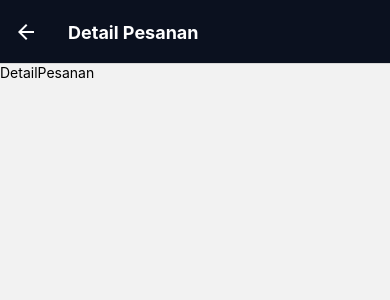
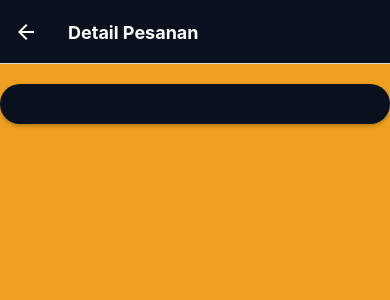
Before and after one commit to ShiroKatsuya/AnterIn_Mobile, a React Native app: screen /DetailPesanan in a window 390 px wide. Shown: the top 300 px of the page. Built offline with nearby package versions, Linux system fonts and the light colour scheme.

Commit message:
Update fitur Scan Barang

```diff
--- a/pages/konsumen/Checkout/index.js
+++ b/pages/konsumen/Checkout/index.js
@@ -97,6 +97,7 @@ const styles = StyleSheet.create({
     flexDirection: 'row',
     alignItems: 'center',
     marginBottom: 10,
+    marginRight:15,
   },
   button: {
     backgroundColor: 'white',
@@ -111,7 +112,7 @@ const styles = StyleSheet.create({
     marginRight: 350
   },
   buttonlist: {
-    backgroundColor: 'white',
+    backgroundColor: '#d9d9d9',
     borderRadius: 5,
     alignItems: 'center',
     justifyContent: 'center',
@@ -121,7 +122,7 @@ const styles = StyleSheet.create({
     paddingVertical: 10,
   },
   buttontrash: {
-    backgroundColor: 'white',
+    backgroundColor: '#eda01f',
     borderRadius: 5,
     alignItems: 'center',
     justifyContent: 'center',
--- a/pages/konsumen/DetailPesanan/index.js
+++ b/pages/konsumen/DetailPesanan/index.js
@@ -1,12 +1,29 @@
-import { StyleSheet, Text, View } from 'react-native'
-import React from 'react'
+import React from 'react';
+import { Dimensions, Image, StyleSheet, Text, TouchableOpacity, View } from 'react-native';
 
 export default function DetailPesanan() {
   return (
-    <View>
-      <Text>DetailPesanan</Text>
+    <View style={styles.container}>
+      <View style={styles.alldescriptOrder}></View>
     </View>
   )
 }
 
-const styles = StyleSheet.create({})
+const styles = StyleSheet.create({
+  container:{
+    backgroundColor: '#eda01f',
+    flex: 1
+  },
+  alldescriptOrder:{
+    backgroundColor: '#0b111f',
+    borderRadius: 25,
+    padding: 20,
+    marginTop: 20,
+    shadowColor: '#000',
+    shadowOffset: { width: 0, height: 2 },
+    shadowOpacity: 0.25,
+    shadowRadius: 3.84,
+    elevation: 5,
+    alignContent: 'center',
+  }
+})
--- a/pages/konsumen/Klasifikasi/index.js
+++ b/pages/konsumen/Klasifikasi/index.js
@@ -1,16 +1,17 @@
-import { Button, StyleSheet, Text, TouchableOpacity, View } from 'react-native'
+import { Button, StyleSheet, Text, TouchableOpacity, View, Image } from 'react-native'
 import React from 'react'
 
 export default function KlasifikasiObjek() {
   return (
     <View style={styles.container}>
         <View style={styles.kamera}>
-            <Text style={styles.kameratext}>KAMERA DISINI</Text>
+        <Image source={require('../../img/camera.png')} style={styles.camera}/>
+        <Text style={styles.txt}>Camera</Text>
         </View>
 
         <View style={styles.fotocontainer}>
             <View style={styles.foto}>
-
+                <Image source={require('../../img/Kursi.png')} style={styles.img}/>
             </View>
         </View>
             <View style={styles.resultcontainer}>
@@ -90,6 +91,7 @@ const styles = StyleSheet.create({
         shadowOpacity: 0.25,
         shadowRadius: 3.84,
         elevation: 5,
+        alignContent: 'space-between',
 
     },
     foto:{
@@ -97,8 +99,8 @@ const styles = StyleSheet.create({
         justifyContent:'center',
         // alignContent:'center',
         flexDirection:'row-reverse',
-        padding:90,
-        paddingBottom:400,
+        padding:0.1,
+        paddingBottom:0.1,
         borderRadius:10,
         shadowColor: '#000',
         shadowOffset: { width: 0, height: 2 },
@@ -114,14 +116,29 @@ const styles = StyleSheet.create({
       },
       kamera:{
         justifyContent:'center',
-        // alignContent:'center',
-        flexDirection:'row-reverse',
-        marginTop:40
+        alignContent:'center',
+        flexDirection:'column',
+        alignItems: 'center',
 
       },
       kameratext:{
             fontWeight:'bold',
             fontSize:20,
             color:'black'
+      },
+      img:{
+        width: 670,
+        height: 800,
+        borderRadius:10,
+      },
+      camera:{
+        height:150,
+        width:150,
+        marginTop: -30
+      },
+      txt:{
+        fontWeight:'bold',
+        fontSize: 20,
+        marginTop: -40
       }
 })
```
Also changed, not shown: pages/img/Kursi.png (added).
